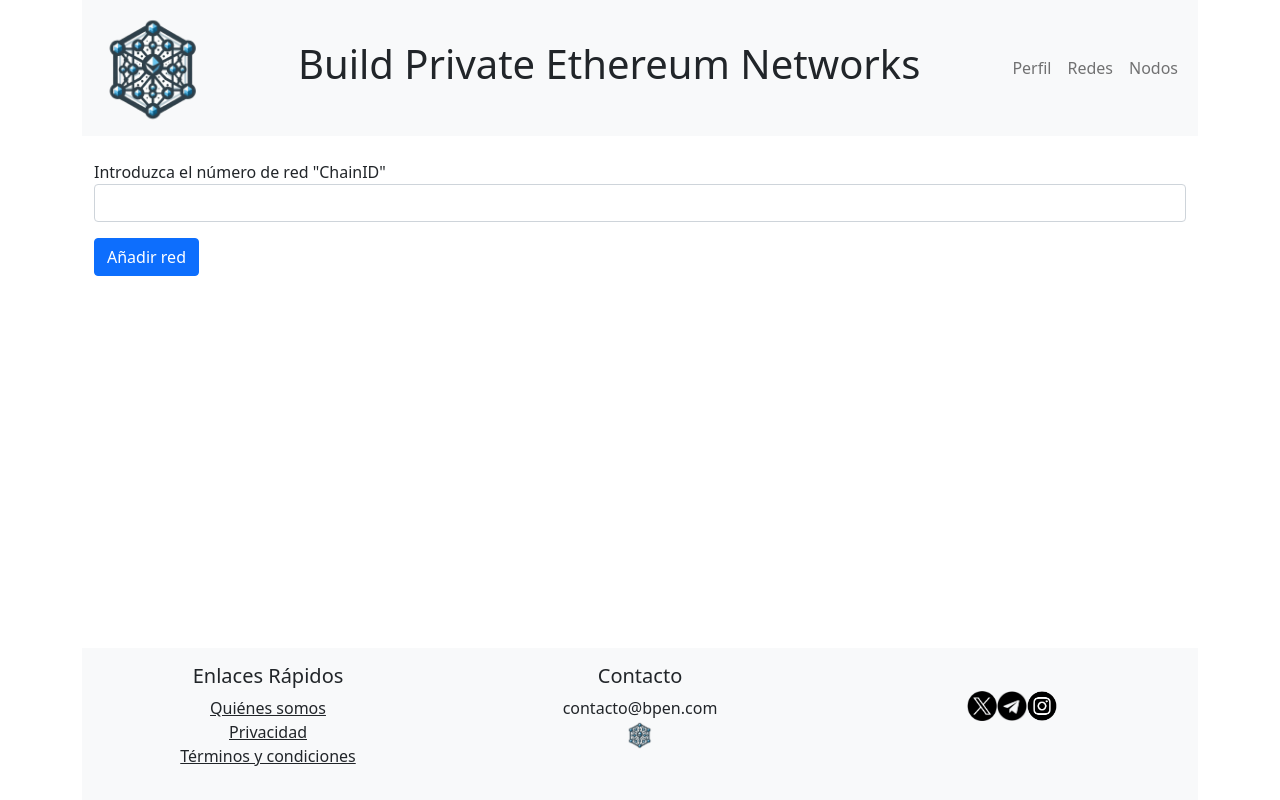
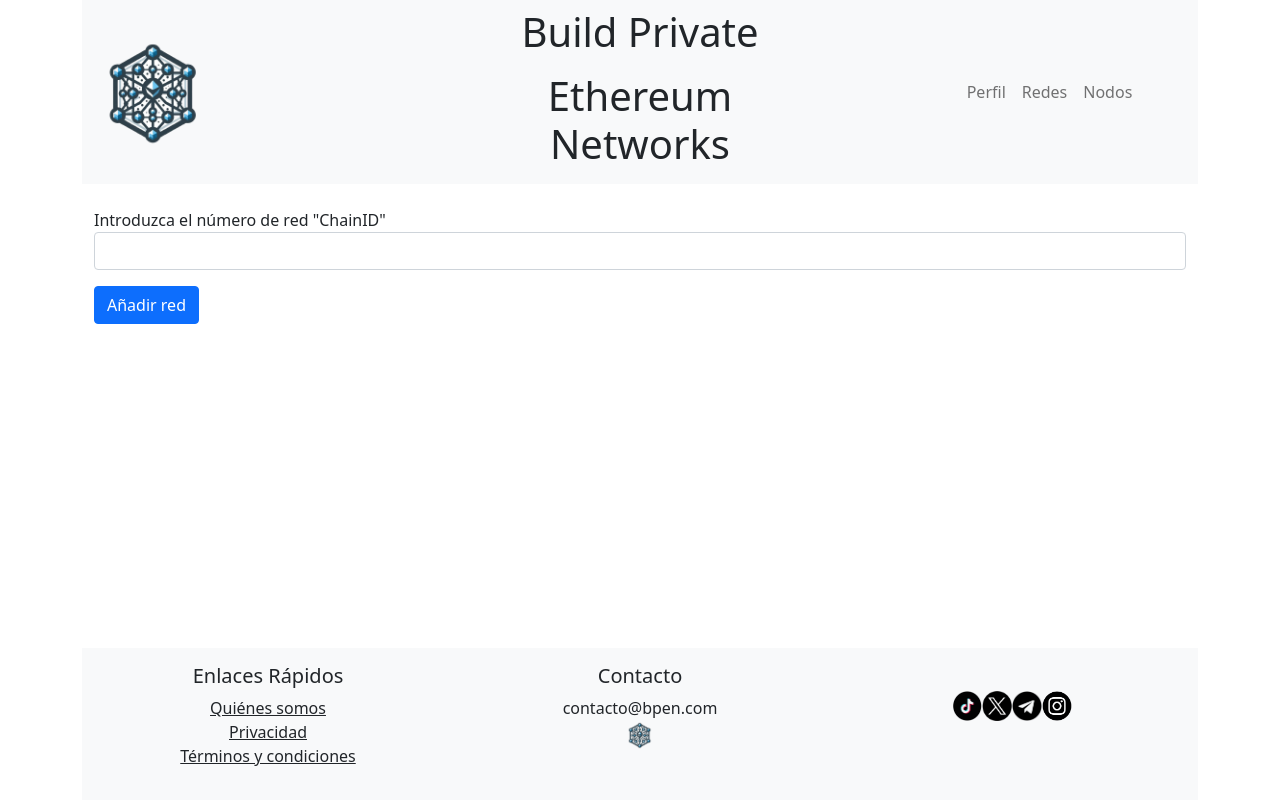
Before and after one commit to codecrypto-academy/pfm-web2.5-feb24-1, a React (Vite) app in the folder front/: page / in a window 1280 px wide. Built offline with nearby package versions, Linux system fonts and the light colour scheme.

Commit message:
Presen: - Mejora en diseño de header y footer

```diff
--- a/front/src/components/Inicio.jsx
+++ b/front/src/components/Inicio.jsx
@@ -14,19 +14,19 @@ export function Inicio() {
                 {/* Contenedor fluido para asegurar que el contenido del nav se ajuste al ancho del contenedor padre*/}
                 <div className="container-fluid">
                     {/* Div contenedor para el logo con enlace a la página principal*/}
-                    <div className="navbar-logo">
+                    <div className="navbar-logo col-md-3">
                         <Link to="/">
                             {/* Imagen del logo con su ruta y clases para el estilo*/}
                             <img src="/img/logo500x500.png" alt="Logo" className="logo-img" />
                         </Link>
                     </div>
                     {/* Div contenedor para el título de la página, con estilos de Bootstrap para centrarlo*/}
-                    <div className="navbar-title d-lg-flex justify-content-center align-items-center">
+                    <div className="navbar-title d-lg-flex justify-content-center align-items-center col-md-4 text-center">
                         {/* Elemento span que contiene el título de la página en un elemento h1*/}
-                        <span><h1>Build Private Ethereum Networks</h1></span>
+                        <span><p><h1>Build Private</h1></p><h1>Ethereum Networks</h1></span>
                     </div>
                     {/* Contenedor para los botones de navegación con un botón toggler para dispositivos móviles*/}
-                    <div className="navbar-buttons">
+                    <div className="navbar-buttons col-md-3">
                         <button className="navbar-toggler" type="button" data-bs-toggle="collapse" data-bs-target="#navbarNavAltMarkup" aria-controls="navbarNavAltMarkup" aria-expanded="false" aria-label="Toggle navigation">
                             {/* Icono del botón toggler*/}
                             <span className="navbar-toggler-icon"></span>
@@ -79,13 +79,16 @@ export function Inicio() {
                         {/* Columna para iconos de redes sociales con enlaces externos */}
                         <div className="col-md-4 d-flex justify-content-center align-items-center mb-3 mb-md-0">
                             {/* Enlaces a redes sociales que abren en una nueva pestaña para mantener al usuario en la página */}
-                            <a href="https://twitter.com" target="_blank" rel="noopener noreferrer">
+                            <a href="https://www.tiktok.com/@cryptospace_es" target="_blank" rel="noopener noreferrer">
+                                <p><img className="icono-social" src="/img/TIK-full.png" alt="Tiktok" /></p>
+                            </a>
+                            <a href="https://twitter.com/cryptospace_es" target="_blank" rel="noopener noreferrer">
                                 <p><img className="icono-social" src="/img/x-full.png" alt="X" /></p>
                             </a>
                             <a href="https://t.me/CryptoSpace_ES_Portal" target="_blank" rel="noopener noreferrer">
                                 <p><img className="icono-social" src="/img/TG-full.png" alt="Telegram" /></p>
                             </a>
-                            <a href="https://instagram.com" target="_blank" rel="noopener noreferrer">
+                            <a href="https://instagram.com/cryptospace_es" target="_blank" rel="noopener noreferrer">
                                 <p><img className="icono-social" src="/img/I-full.png" alt="Instagram" /></p>
                             </a>
                         </div>
```
Also changed, not shown: front/img/TIK-full.png (added).
